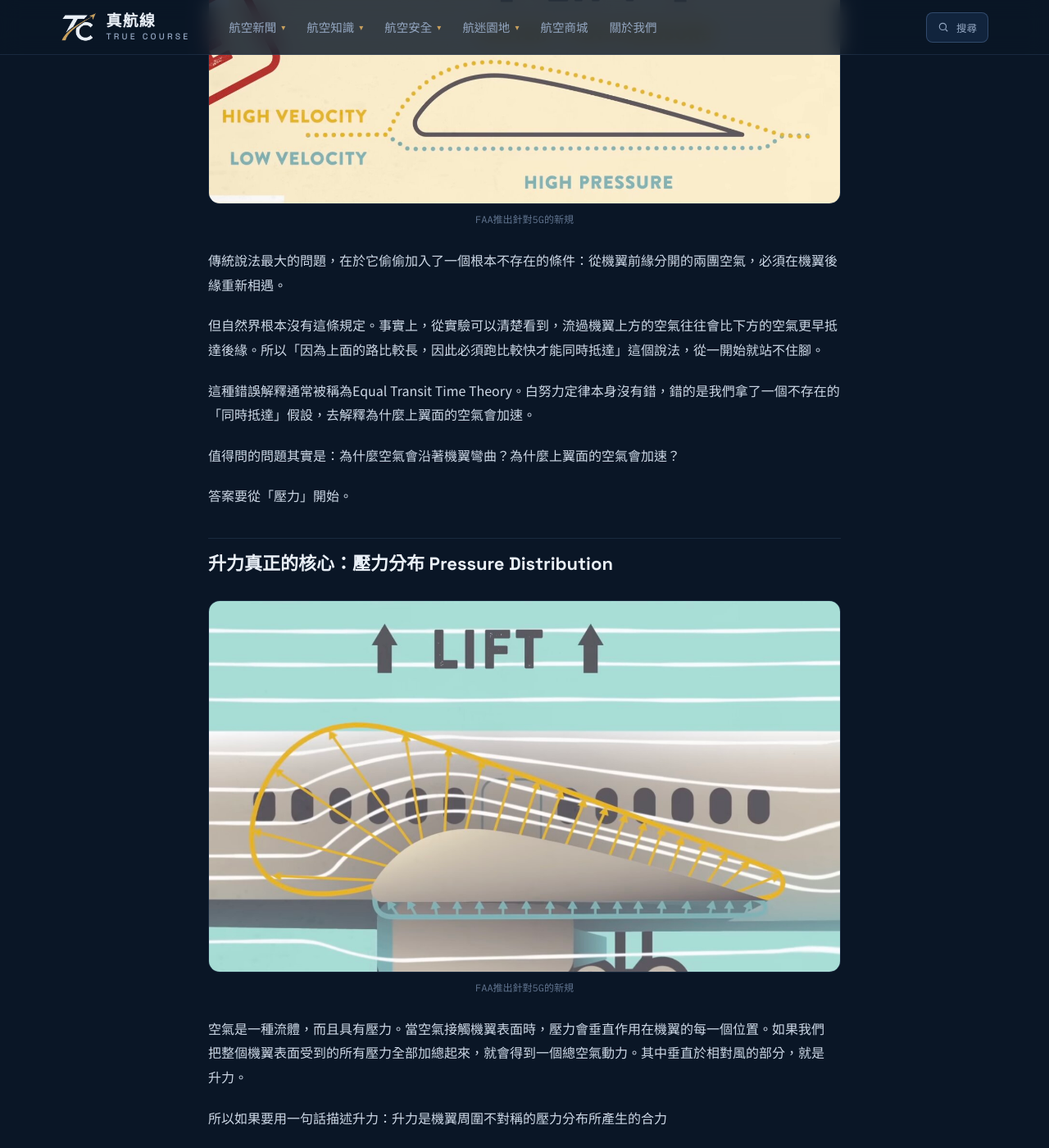
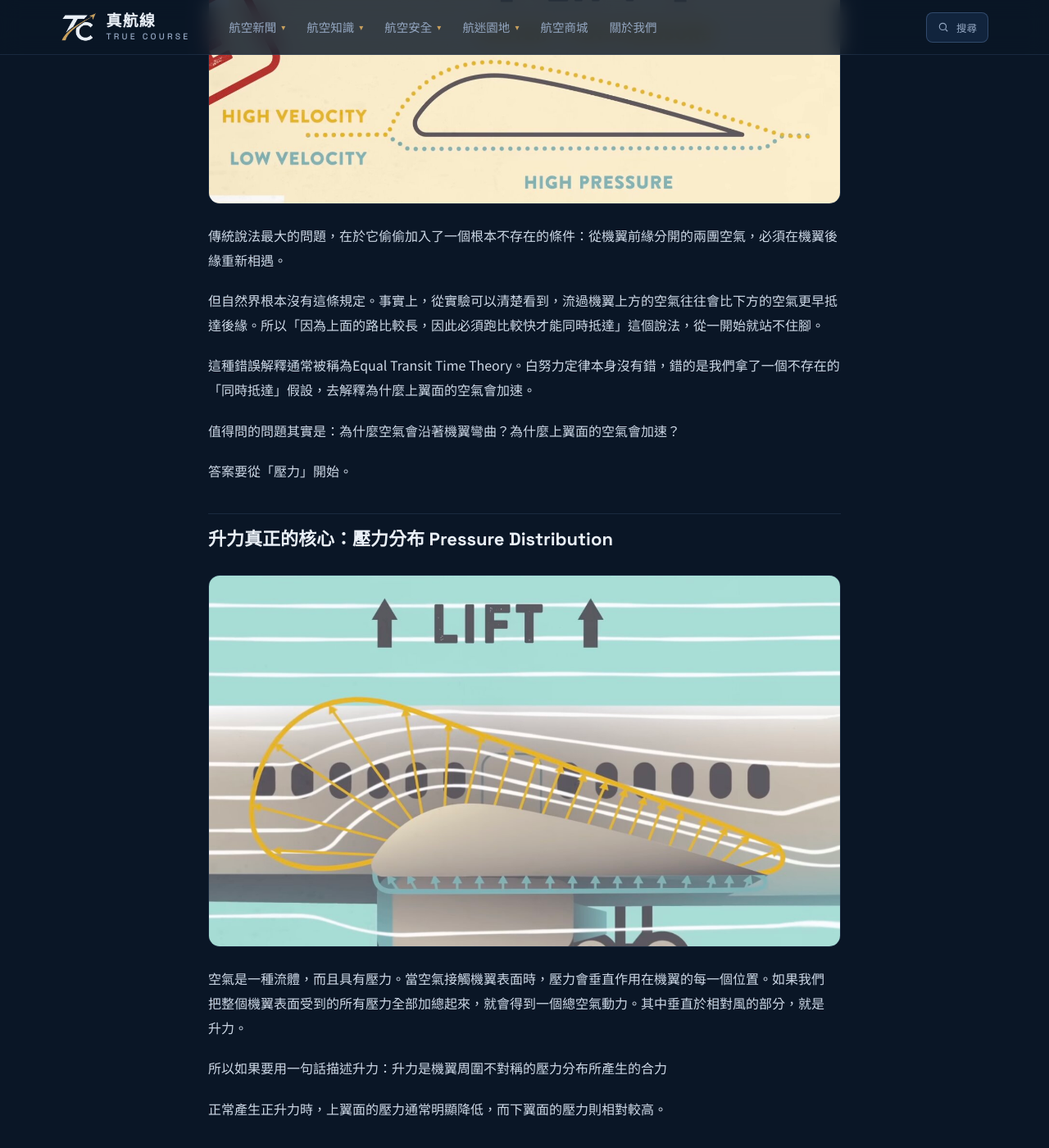
Before and after one commit to bill85412/tctw, a Jekyll site: the page built from _articles/knowledge/how-lift-works.md, in a window 1280 px wide and 1400 px high, scrolled down 700 px. Shown: the whole window at 82% size. Built offline with Jekyll 4.4.1, drawn with Linux system fonts in a browser that asks for light colours.

Commit message:
Update how-lift-works.md

```diff
--- a/_articles/knowledge/how-lift-works.md
+++ b/_articles/knowledge/how-lift-works.md
@@ -15,7 +15,7 @@ thumb: /assets/img/20260810at122344AM.jpg
 
 ## 最大的誤會：上下兩團空氣根本不需要同時到達
 
-<figure><img src="{{ '/assets/img/20260810at122407AM.jpg' | relative_url }}"><figcaption>FAA推出針對5G的新規</figcaption></figure>
+<figure><img src="{{ '/assets/img/20260810at122407AM.jpg' | relative_url }}"></figure>
 
 傳統說法最大的問題，在於它偷偷加入了一個根本不存在的條件：從機翼前緣分開的兩團空氣，必須在機翼後緣重新相遇。
 
@@ -29,7 +29,7 @@ thumb: /assets/img/20260810at122344AM.jpg
 
 ## 升力真正的核心：壓力分布 Pressure Distribution
 
-<figure><img src="{{ '/assets/img/20260810at122344AM.jpg' | relative_url }}"><figcaption>FAA推出針對5G的新規</figcaption></figure>
+<figure><img src="{{ '/assets/img/20260810at122344AM.jpg' | relative_url }}"></figure>
 
 空氣是一種流體，而且具有壓力。當空氣接觸機翼表面時，壓力會垂直作用在機翼的每一個位置。如果我們把整個機翼表面受到的所有壓力全部加總起來，就會得到一個總空氣動力。其中垂直於相對風的部分，就是升力。
 
@@ -89,7 +89,7 @@ thumb: /assets/img/20260810at122344AM.jpg
 
 流體速度從零到自由流的速度這一層薄薄區域，就是邊界層。
 
-<figure><img src="{{ '/assets/img/velocities-in-boundary-layer.jpg' | relative_url }}"><figcaption>FAA推出針對5G的新規</figcaption></figure>
+<figure><img src="{{ '/assets/img/velocities-in-boundary-layer.jpg' | relative_url }}"></figure>
 
 ## 真正的升力，是整套流場共同作用的結果
 
```
